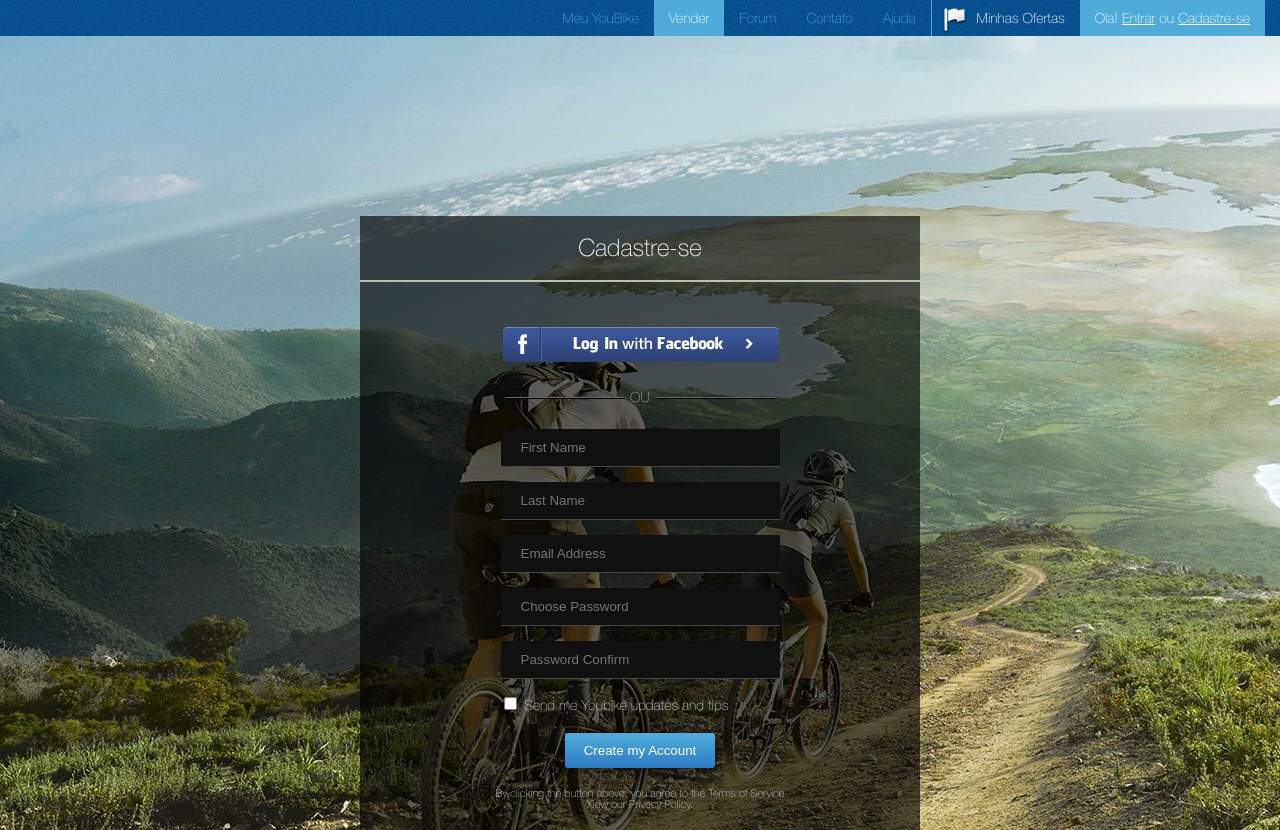
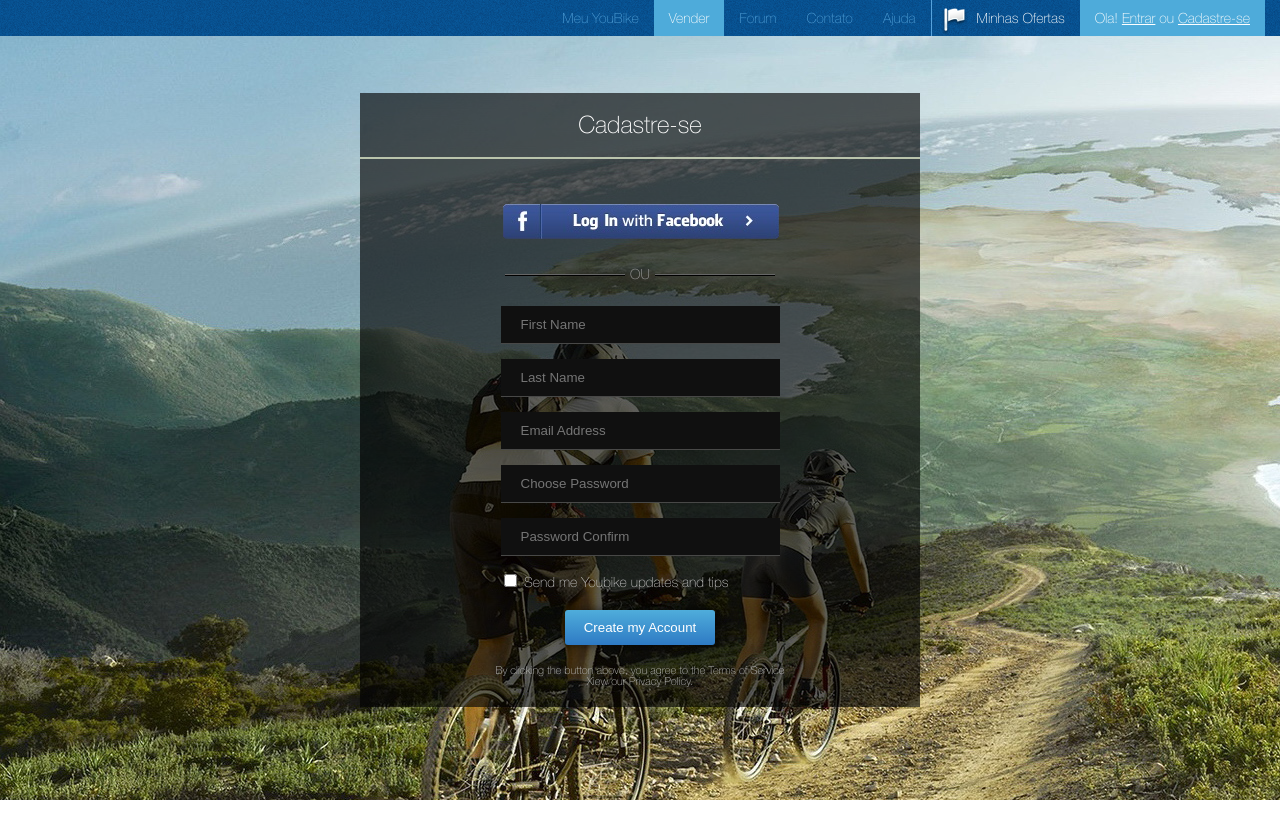
Before and after one commit to npmcdn-to-unpkg-bot/AntonGarasko.github.io, a plain HTML site: page lesson_5/index.html in a window 1280 px wide. After the commit the page ends 800 px from the top, so only its background shows below. Drawn offline with Linux system fonts and the light colour scheme.

Commit message:
отцентрировал форму в 5дз

```diff
--- a/lesson_5/css/style.css
+++ b/lesson_5/css/style.css
@@ -20,7 +20,6 @@ header {
 	padding: 0 15px;
 	text-align: right;
 	height: 36px;
-	/*background-color: #075190;*/
 	background-image: url(../img/top_line.png);
 }
 
@@ -64,10 +63,13 @@ header li.flag a{
 }
 
 form {
-	top: 180px;
-	position: relative;
+	position: absolute;
 	width: 560px;
-	margin: auto;
+	height: 614px;
+	top: 50%;
+	left: 50%;
+	margin-top: -307px;
+	margin-left: -280px;
 	text-align: center;
 	background: rgba(0,0,0,0.63);
 }
```
Also changed, not shown: lesson_7-8/css/media.css (+4 -5 lines).
